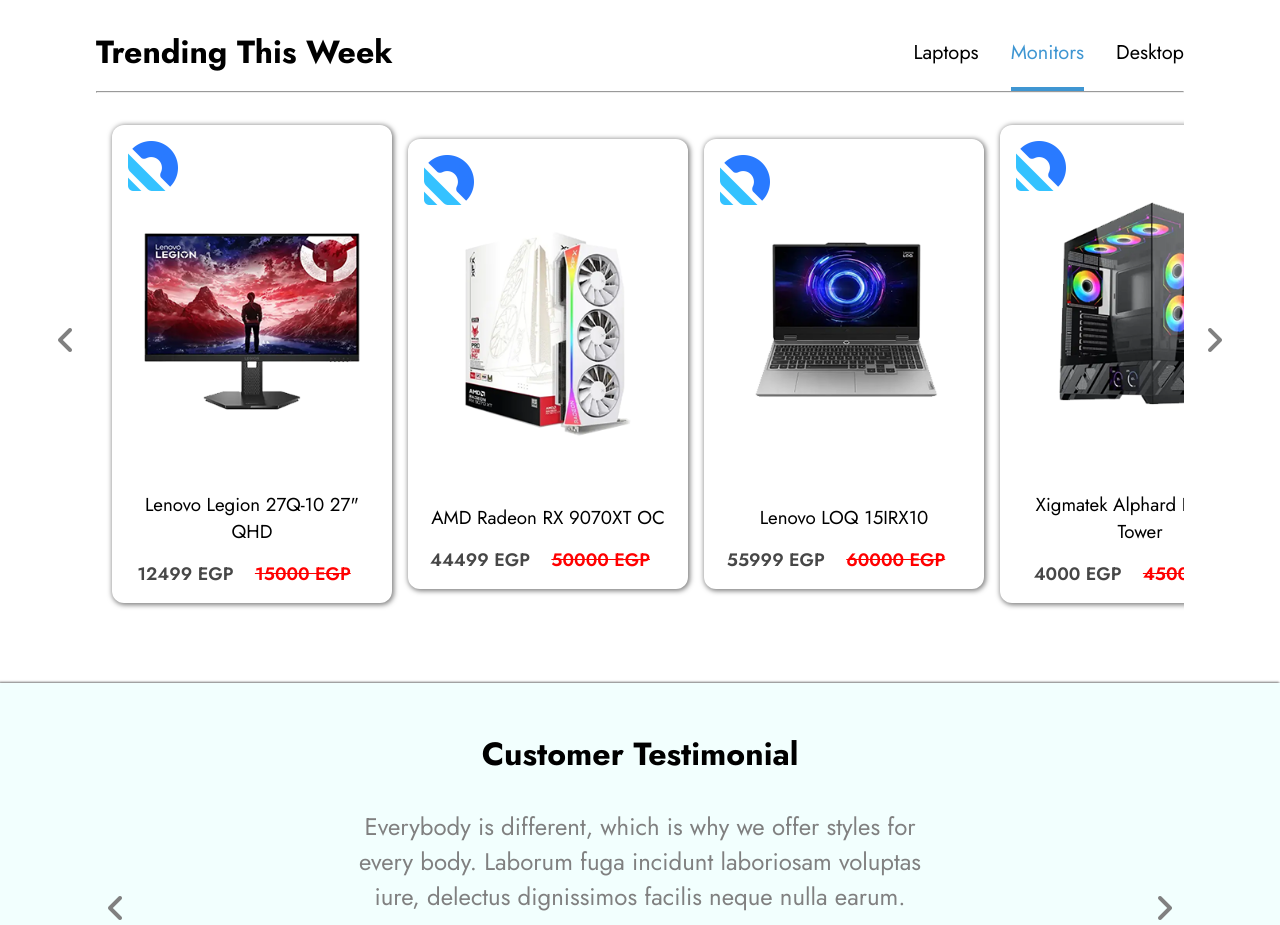
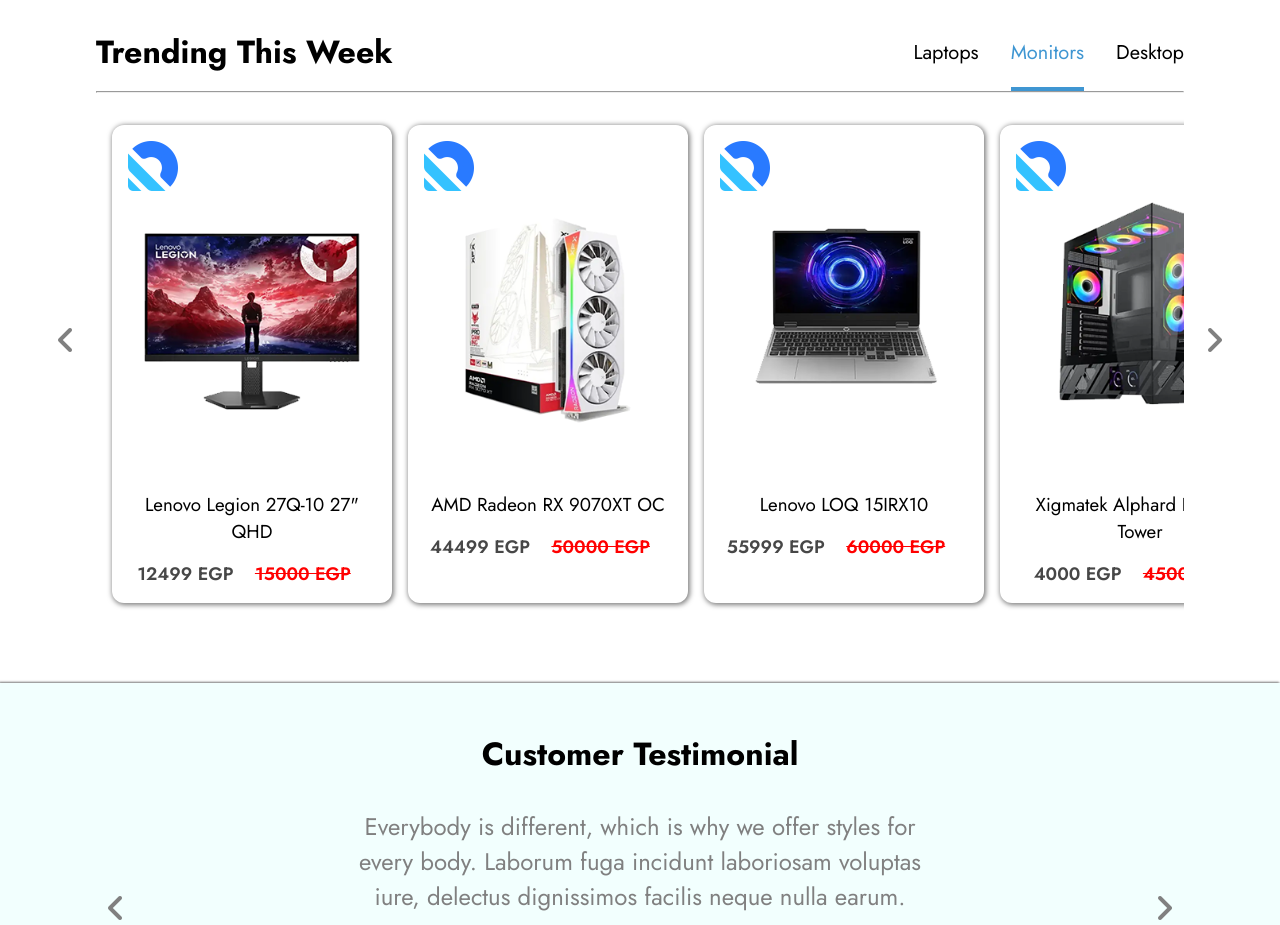
Before and after one commit to devfadyhany/SEF-Academy-Project2, a plain HTML site: page index.html in a window 1280 px wide. Shown: the part 1824-2749 px from the top of the page. Drawn offline with Linux system fonts and the light colour scheme; a web font is replaced by a local one.

Commit message:
fix trending section

```diff
--- a/css/style.css
+++ b/css/style.css
@@ -549,6 +549,10 @@
   gap: 16px;
 }
 
+.trending-card {
+  min-height: 477.94px;
+}
+
 .trending-card::after,
 .like-card::after {
   content: "";
```
